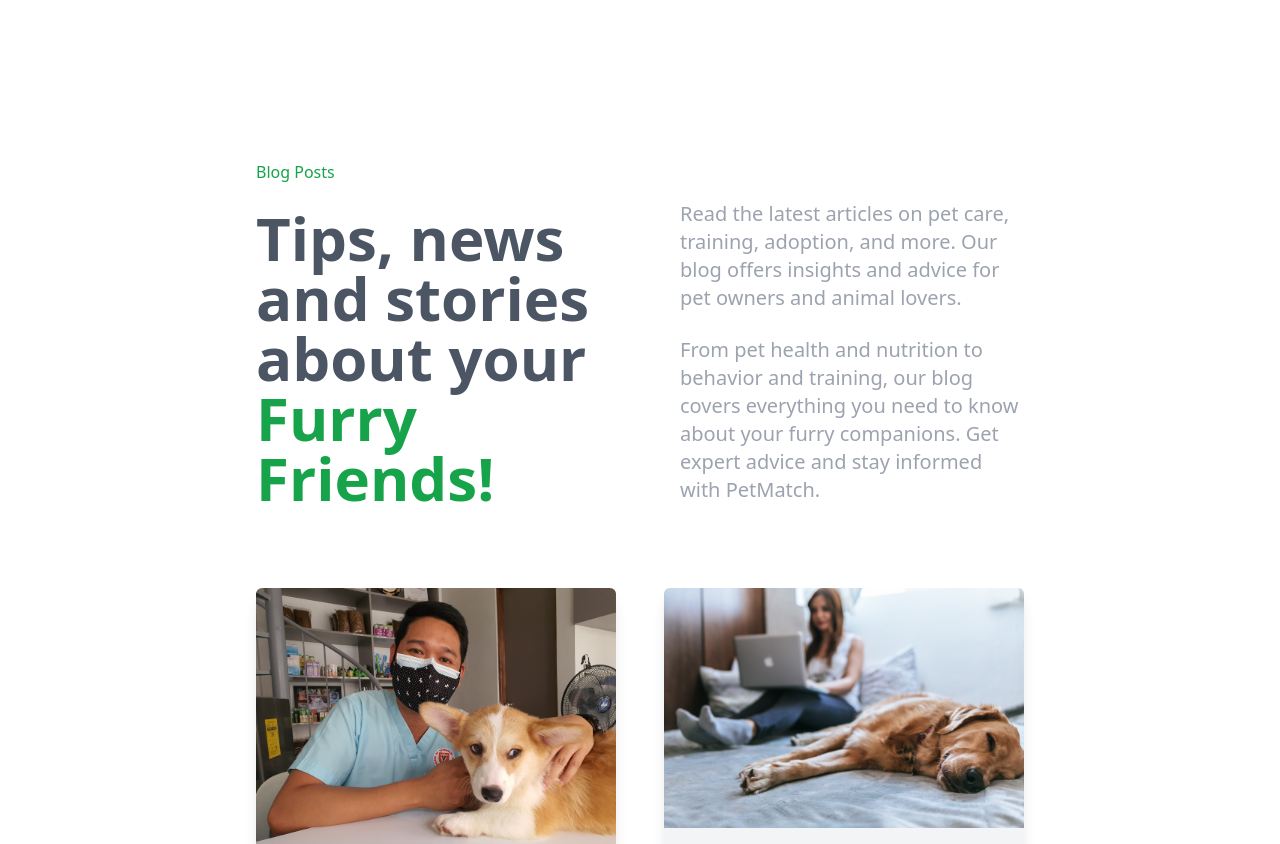
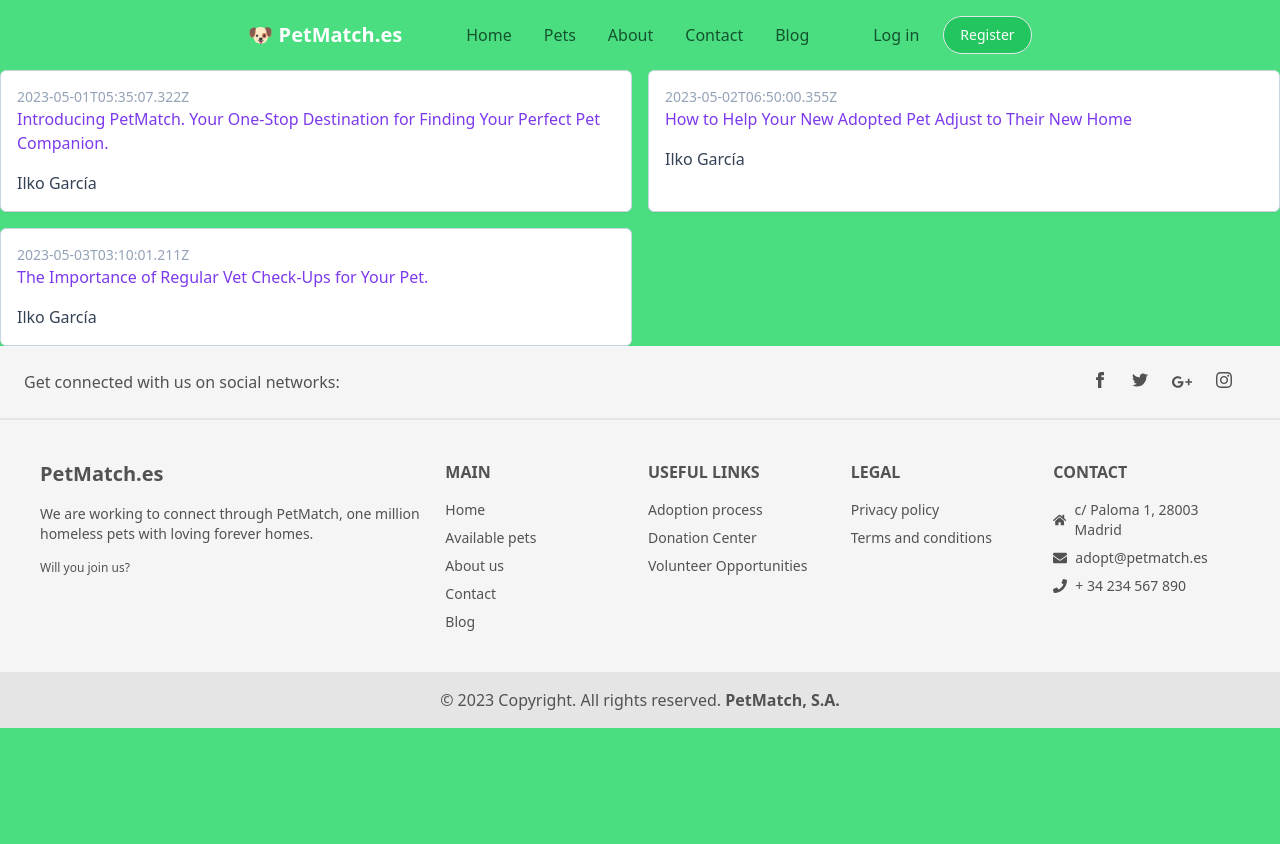
Before and after one commit to ilkogarcia/igp-btc-fsd-petmatch-frontend, a Next.js app: page /blog in a window 1280 px wide. Shown: the top 844 px of the page. After the commit the page ends 800 px from the top, so only its background shows below. Built offline with nearby package versions, Linux system fonts and the light colour scheme; no server answers.

Commit message:
feat: new blog implementation inde the experimental app diretory. Now the blog has the same layout than the rest of the site

```diff
--- a/package.json
+++ b/package.json
@@ -20,6 +20,7 @@
     "focus-trap-react": "^10.1.1",
     "formik": "2.2.9",
     "gray-matter": "4.0.3",
+    "markdown-to-jsx": "^7.2.0",
     "next": "^13.4.1",
     "next-auth": "4.22.1",
     "next-mdx-remote": "4.4.1",
--- a/src/_posts/intro-petmatch.mdx
+++ b/src/_posts/intro-petmatch.mdx
@@ -21,5 +21,3 @@ Using our platform is simple and straightforward. Just create a profile and tell
 But our mission goes beyond just helping pets find homes. We're committed to promoting responsible pet ownership and supporting animal welfare organizations. That's why we partner with reputable adoption agencies and rescue organizations to ensure that all pets listed on our platform are healthy, up-to-date on vaccinations, and have been fully evaluated by veterinarians.
 We also provide resources and education for pet owners, including tips on pet care, training, and nutrition. Our goal is to help pet owners provide the best possible care for their furry friends and ensure that pets and their owners can enjoy happy and healthy lives together.
 So what are you waiting for? Join the PetMatch community today and start your journey towards finding your perfect pet companion. With our platform, it's easier than ever to give a loving home to a deserving pet and enjoy all the joys that pet ownership has to offer.
-
-export default ({ children }) => <div className='prose'>{children}</div>
--- a/src/_posts/pet-adjust-new-home.mdx
+++ b/src/_posts/pet-adjust-new-home.mdx
@@ -35,5 +35,3 @@ Positive reinforcement is a powerful tool in helping your new pet adjust to thei
 ### Consult with a professional
 If your new pet is exhibiting signs of anxiety, fear, or aggression, consult with a professional trainer or behaviorist. They can help you address any issues and provide you with a plan to help your new pet adjust to their new home.
 Adopting a new pet is a big responsibility, but it can also be a rewarding and fulfilling experience. By following these tips and being patient and consistent, you can help your new adopted pet adjust to their new home and become a happy and healthy member of your family.
-
-export default ({ children }) => <div className='prose'>{children}</div>
--- a/src/_posts/regular-vet-check-ups.mdx
+++ b/src/_posts/regular-vet-check-ups.mdx
@@ -30,5 +30,3 @@ Regular vet check-ups also provide an opportunity to build a relationship with y
 
 ### Conclusion
 Regular vet check-ups are essential for your pet's health and well-being. They provide an opportunity for early detection and prevention of health problems, vaccinations and preventive care, and building a relationship with your veterinarian. So if you haven't already, schedule a check-up for your furry friend today and help ensure a happy and healthy life for years to come.
-
-export default ({ children }) => <div className='prose'>{children}</div>
--- /dev/null
+++ b/src/app/blog/[slug]/page.jsx
@@ -0,0 +1,40 @@
+import fs from 'fs'
+import path from 'path'
+import Markdown from 'markdown-to-jsx'
+import matter from 'gray-matter'
+import getPostMetadata from '@/components/posts/getPostMetadata'
+
+const getPostContent = (slug) => {
+  const root = process.cwd()
+  const folder = path.join(root, 'src/_posts')
+  const file = `${folder}/${slug}.mdx`
+  const content = fs.readFileSync(file, 'utf8')
+  const matterResult = matter(content)
+  return matterResult
+}
+
+export const generateStaticParams = async () => {
+  const posts = getPostMetadata()
+  return posts.map((post) => ({
+    slug: post.slug,
+  }))
+}
+
+const PostPage = (props) => {
+  const slug = props.params.slug
+  const post = getPostContent(slug)
+  return (
+    <div>
+      <div className='my-12 text-center'>
+        <h1 className='text-2xl text-slate-600'>{post.data.title}</h1>
+        <p className='mt-2 text-slate-400'>{post.data.date}</p>
+      </div>
+
+      <article className='prose'>
+        <Markdown>{post.content}</Markdown>
+      </article>
+    </div>
+  )
+}
+
+export default PostPage
--- /dev/null
+++ b/src/app/blog/page.jsx
@@ -0,0 +1,15 @@
+import getPostMetadata from '@/components/posts/getPostMetadata'
+import PostPreview from '@/components/posts/postPreview'
+
+const BlogPage = () => {
+  const postMetadata = getPostMetadata()
+  const postPreviews = postMetadata.map((post) => (
+    <PostPreview key={post.slug} {...post} />
+  ))
+
+  return (
+    <div className='grid grid-cols-1 gap-4 md:grid-cols-2'>{postPreviews}</div>
+  )
+}
+
+export default BlogPage
--- /dev/null
+++ b/src/components/posts/getPostMetadata.js
@@ -0,0 +1,29 @@
+import fs from 'fs'
+import matter from 'gray-matter'
+import path from 'path'
+
+const getPostMetadata = () => {
+  const root = process.cwd()
+  const folder = path.join(root, 'src/_posts')
+  const files = fs.readdirSync(folder)
+  const markdownPosts = files.filter((file) => file.endsWith('.mdx'))
+
+  // Get gray-matter data from each file.
+  const posts = markdownPosts.map((fileName) => {
+    const fileContents = fs.readFileSync(`${folder}/${fileName}`, 'utf8')
+    const matterResult = matter(fileContents)
+    return {
+      title: matterResult.data.title,
+      excerpt: matterResult.data.excerpt,
+      coverImage: matterResult.data.coverImage,
+      date: matterResult.data.date,
+      authorName: matterResult.data.author.name,
+      authorPicture: matterResult.data.author.picture,
+      slug: fileName.replace('.mdx', ''),
+    }
+  })
+
+  return posts
+}
+
+export default getPostMetadata
--- /dev/null
+++ b/src/components/posts/postPreview.jsx
@@ -0,0 +1,15 @@
+import Link from 'next/link'
+
+const PostPreview = (props) => {
+  return (
+    <div className='rounded-md border border-slate-300 bg-white p-4 shadow-sm'>
+      <p className='text-sm text-slate-400'>{props.date}</p>
+      <Link href={`/blog/${props.slug}`}>
+        <h2 className=' mb-4 text-violet-600 hover:underline'>{props.title}</h2>
+      </Link>
+      <p className='text-slate-700'>{props.authorName}</p>
+    </div>
+  )
+}
+
+export default PostPreview
```
Also changed, not shown: src/pages/blogge.jsx (renamed from src/pages/blog.jsx), 1 other file (tests, documents, lock files or other folders).
